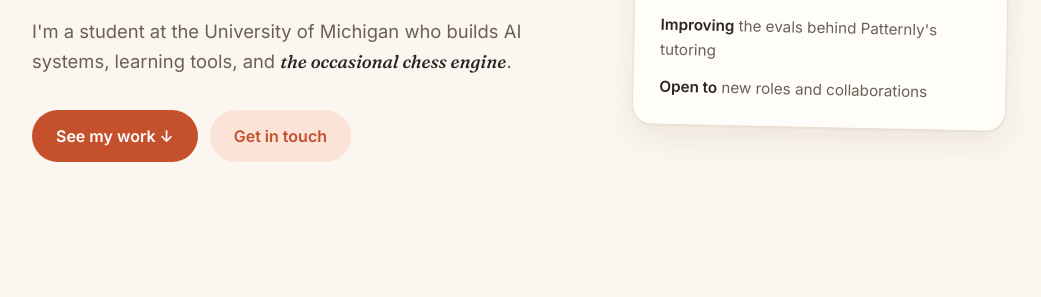
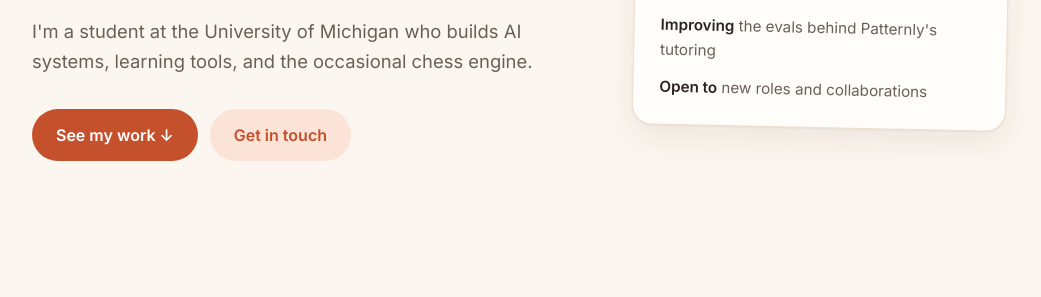
Before and after one commit to skodali31/portfolio_site, a plain HTML site: page index.html in a window 1280 px wide. Shown: the part 319-616 px from the top of the page, without its empty margins (120-1161 px from the left). Drawn offline with Linux system fonts and the light colour scheme.

Commit message:
Drop italics from intro line

```diff
--- a/index.html
+++ b/index.html
@@ -44,7 +44,7 @@
         <h1>Sai Kodali.</h1>
         <p class="lead">
           I'm a student at the University of Michigan who builds AI systems,
-          learning tools, and <em>the occasional chess engine</em>.
+          learning tools, and the occasional chess engine.
         </p>
         <div class="hero-cta">
           <a href="#work" class="btn btn-primary">See my work ↓</a>
```
